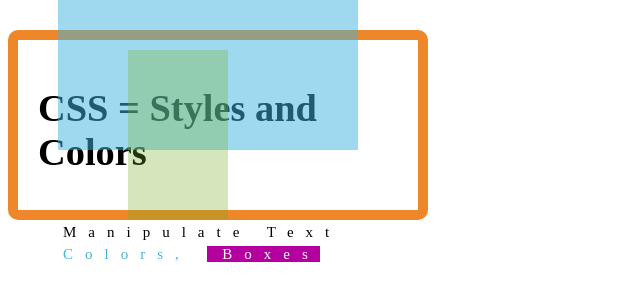
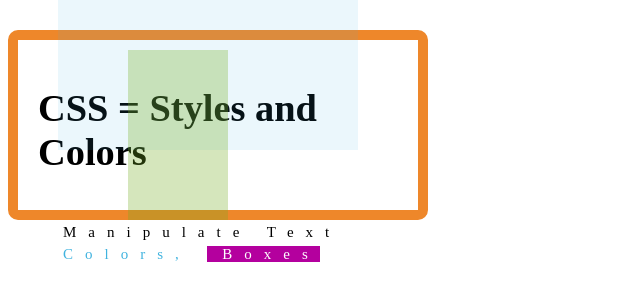
Before and after one commit to oana29/git-demo, a plain HTML site: page index.html in a window 1280 px wide. Shown: the whole page, without its empty margins (0-640 px from the left). Drawn offline with Linux system fonts and the light colour scheme.

Commit message:
Another few changes to both files

```diff
--- a/index.html
+++ b/index.html
@@ -3,7 +3,7 @@
 <body>
 
 <div style="position:relative;">
-  <div style="opacity:0.5;position:absolute;left:50px;top:-30px;width:300px;height:150px;background-color:#40B3DF"></div>
+  <div style="opacity:0.1;position:absolute;left:50px;top:-30px;width:300px;height:150px;background-color:#40B3DF"></div>
   <div style="opacity:0.3;position:absolute;left:120px;top:20px;width:100px;height:170px;background-color:#73AD21"></div>
   <div style="margin-top:30px;width:360px;height:130px;padding:20px;border-radius:10px;border:10px solid #EE872A;font-size:120%;">
     <h1>CSS = Styles and Colors</h1>
```
Also changed, not shown: firstfile.txt.
